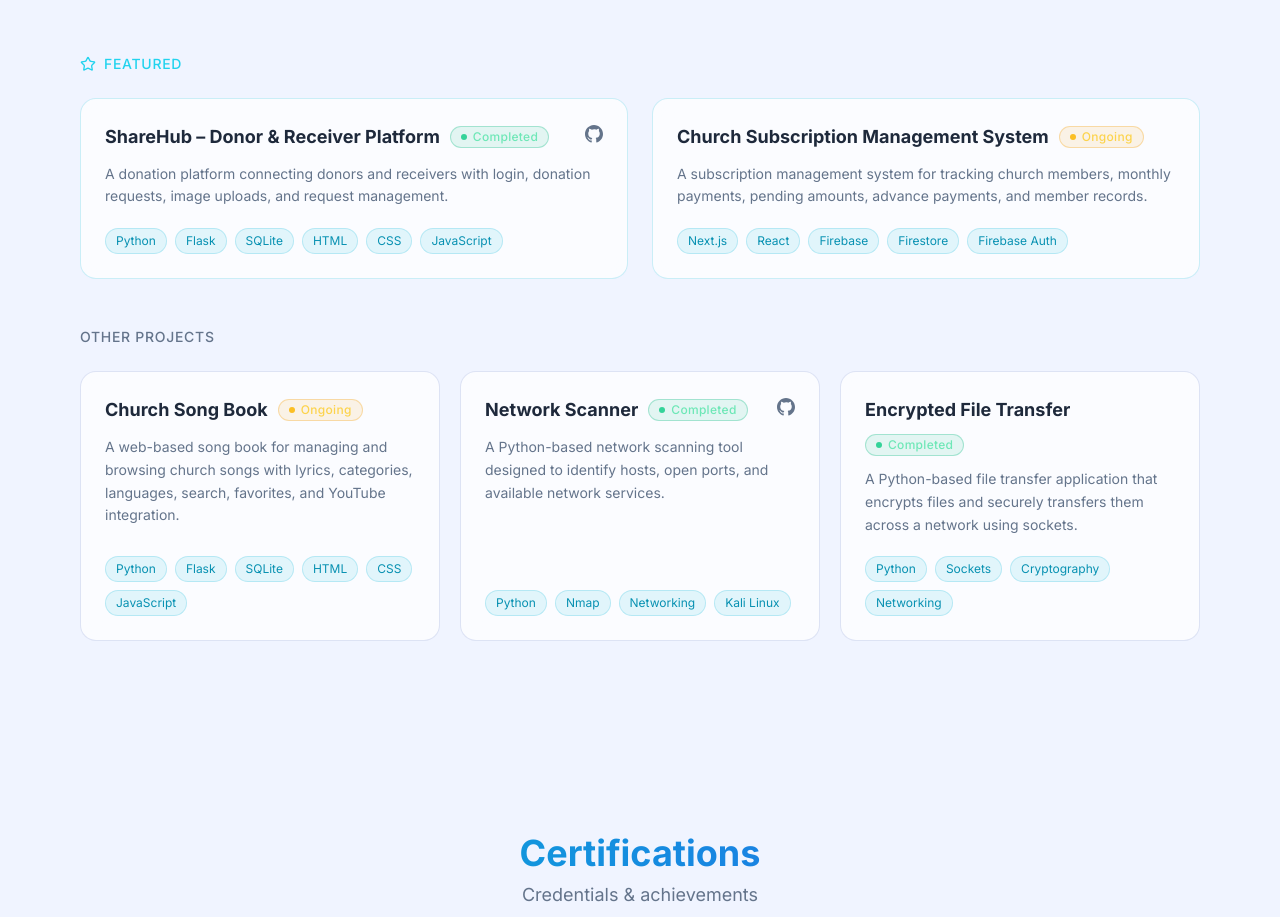
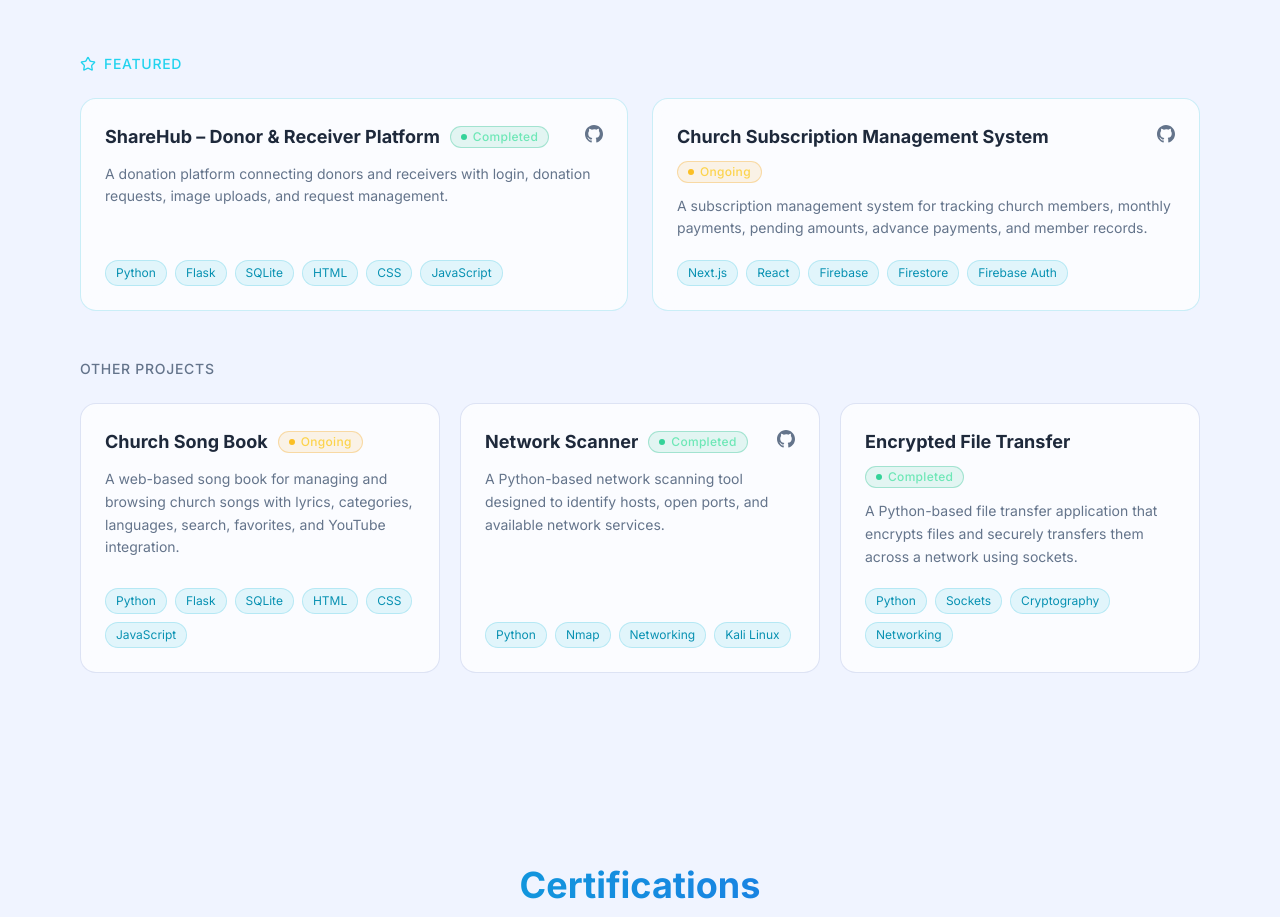
Before and after one commit to yashdsingh/yashdsingh.github.io, a React (Vite) app: page / in a window 1280 px wide. Shown: the part 4960-5877 px from the top of the page. Built offline with nearby package versions, Linux system fonts and the light colour scheme; no server answers.

Commit message:
Added projects links

```diff
--- a/src/data/data.js
+++ b/src/data/data.js
@@ -129,7 +129,7 @@ export const projects = [
       "A donation platform connecting donors and receivers with login, donation requests, image uploads, and request management.",
     tech: ["Python", "Flask", "SQLite", "HTML", "CSS", "JavaScript"],
     status: "Completed",
-    github: "YOUR_GITHUB_LINK",
+    github: "https://github.com/yashdsingh/ShareHub",
     live: null,
     image: null,
     featured: true,
@@ -140,7 +140,7 @@ export const projects = [
       "A subscription management system for tracking church members, monthly payments, pending amounts, advance payments, and member records.",
     tech: ["Next.js", "React", "Firebase", "Firestore", "Firebase Auth"],
     status: "Ongoing",
-    github: null,
+    github: "https://github.com/yashdsingh/naini-community-church-app",
     live: null,
     image: null,
     featured: true,
```
